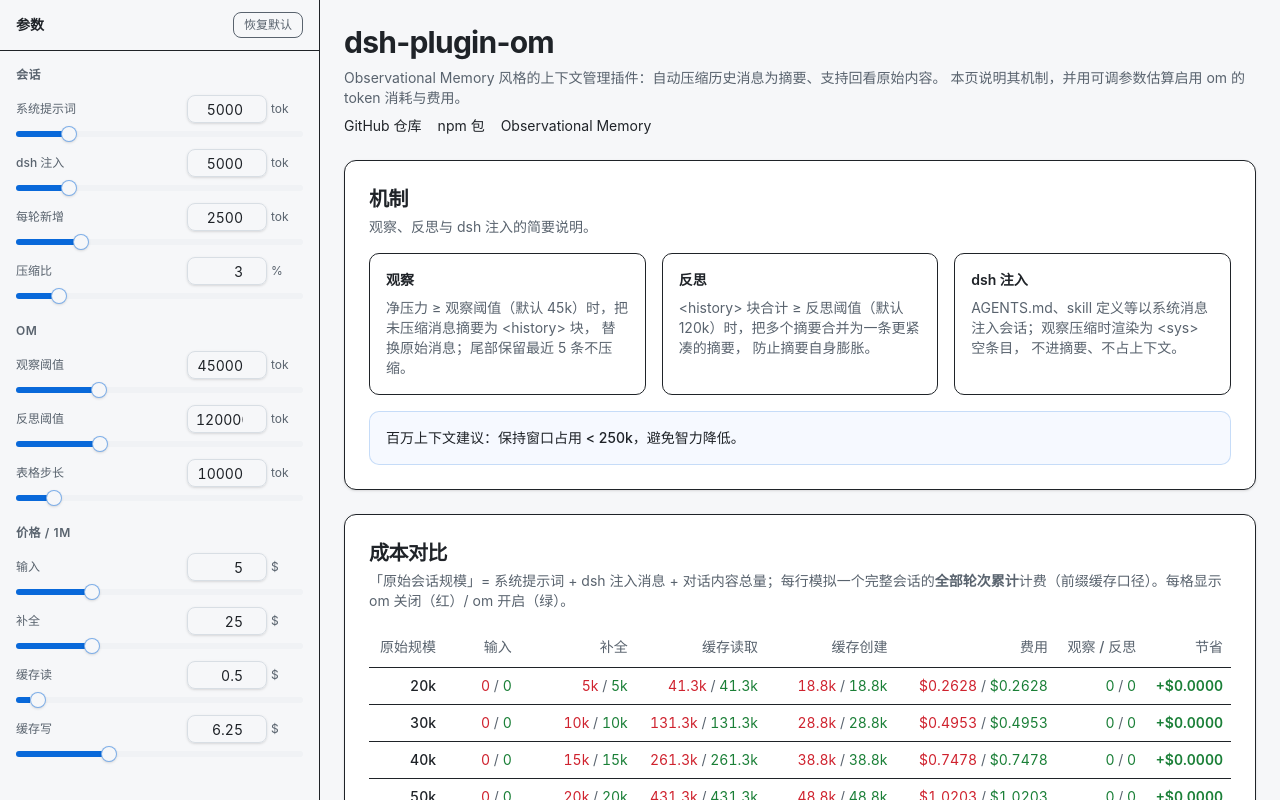
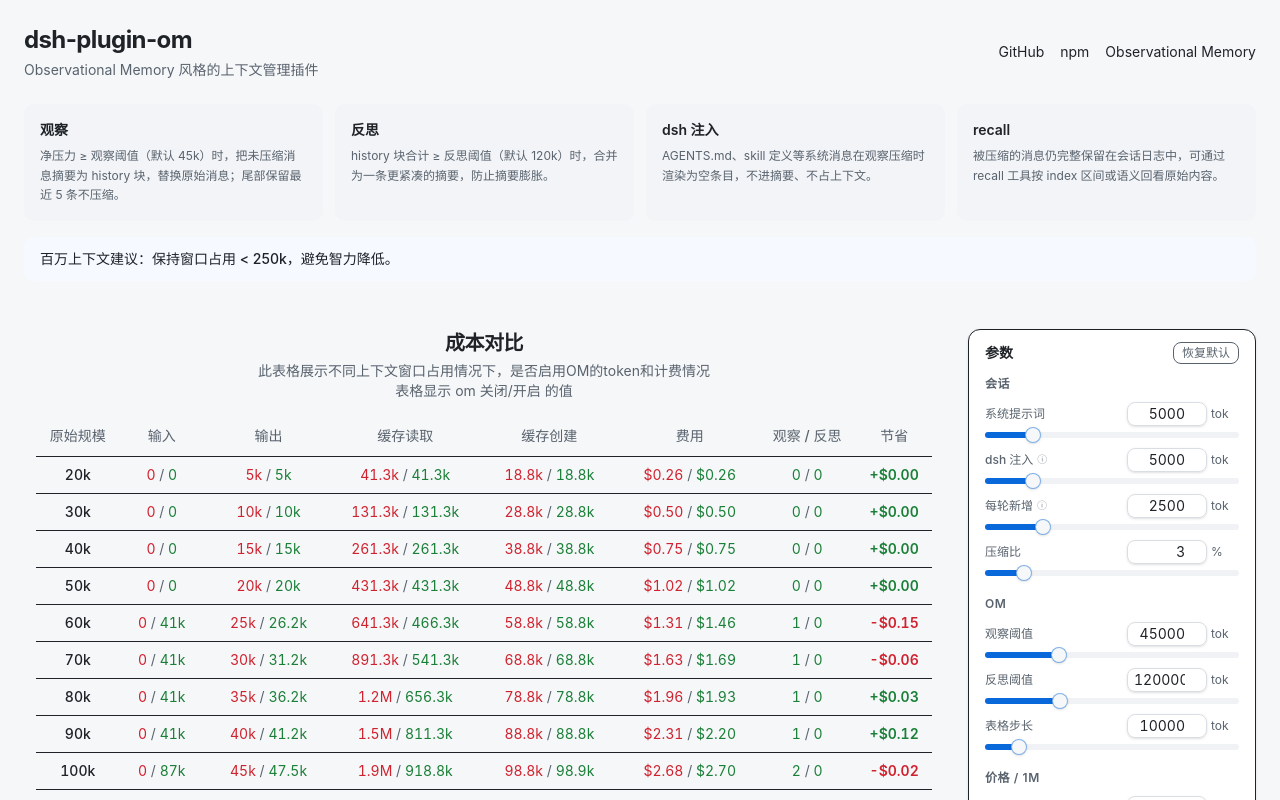
Before and after one commit to FanetheDivine/dsh-plugin-om, a React (Vite) app in the folder web/: page / in a window 1280 px wide. Shown: the top 800 px of the page. Built offline with nearby package versions, Linux system fonts and the light colour scheme.

Commit message:
refactor(web): UI 微调 - 居中表格、加宽 input、补全改输出、tooltip 描述

```diff
--- a/web/src/App.tsx
+++ b/web/src/App.tsx
@@ -1,5 +1,5 @@
 /**
- * 应用根组件：左侧参数侧边栏 + 右侧机制说明与成本对比表；
+ * 应用根组件：顶部机制说明 + 右侧参数侧边栏 + 居中成本对比表；
  * 参数状态集中在此，表格行随参数由 buildTable 重算。
  */
 import { useMemo, useState } from 'react';
@@ -14,9 +14,34 @@
   const [resetKey, setResetKey] = useState(0);
   const rows = useMemo(() => buildTable(params), [params]);
   return (
-    <div className="flex min-h-screen flex-col lg:flex-row">
-      {/* 侧边栏：参数调节 */}
-      <aside className="w-full shrink-0 border-b bg-background lg:w-80 lg:border-b-0 lg:border-r">
+    <div className="flex min-h-screen flex-col">
+      {/* 顶部通栏：标题 + 机制说明 */}
+      <div className="bg-background">
+        <div className="mx-auto max-w-7xl px-6 py-6">
+          <header className="mb-6 flex flex-wrap items-center justify-between gap-4">
+            <div>
+              <h1 className="text-2xl font-bold tracking-tight">dsh-plugin-om</h1>
+              <p className="mt-1 text-sm text-muted-foreground">
+                Observational Memory 风格的上下文管理插件
+              </p>
+            </div>
+            <div className="flex gap-4 text-sm">
+              <a href="https://github.com/FanetheDivine/dsh-plugin-om">GitHub</a>
+              <a href="https://www.npmjs.com/package/dsh-plugin-om">npm</a>
+              <a href="https://mastra.ai/research/observational-memory">Observational Memory</a>
+            </div>
+          </header>
+          <MechanismOverview />
+        </div>
+      </div>
+
+      {/* 主体：左侧表格 + 右侧参数侧边栏 */}
+      <div className="mx-auto flex w-full max-w-7xl flex-1 gap-6 px-6 py-6">
+        <main className="min-w-0 flex-1 overflow-x-auto">
+          <CostTable rows={rows} />
+        </main>
+        <aside className="w-72 shrink-0">
+          <div className="sticky top-6">
             <ParamsPanel
               key={resetKey}
               params={params}
@@ -26,29 +51,9 @@
                 setResetKey((k) => k + 1);
               }}
             />
+          </div>
         </aside>
-
-      {/* 主内容区 */}
-      <main className="flex-1 space-y-6 overflow-x-auto px-4 py-6 sm:px-6">
-        <header className="space-y-2">
-          <h1 className="text-2xl font-bold tracking-tight sm:text-3xl">dsh-plugin-om</h1>
-          <p className="text-sm text-muted-foreground">
-            Observational Memory 风格的上下文管理插件：自动压缩历史消息为摘要、支持回看原始内容。
-            本页说明其机制，并用可调参数估算启用 om 的 token 消耗与费用。
-          </p>
-          <div className="flex flex-wrap gap-4 text-sm">
-            <a href="https://github.com/FanetheDivine/dsh-plugin-om">GitHub 仓库</a>
-            <a href="https://www.npmjs.com/package/dsh-plugin-om">npm 包</a>
-            <a href="https://mastra.ai/research/observational-memory">Observational Memory</a>
       </div>
-        </header>
-        <MechanismOverview />
-        <CostTable rows={rows} />
-        <footer className="pb-4 text-center text-xs text-muted-foreground">
-          本站是 dsh-plugin-om 的说明与成本计算器，不随插件 npm
-          包发布；模型为估算，实际消耗以账单为准。
-        </footer>
-      </main>
     </div>
   );
 }
--- a/web/src/components/CostTable.tsx
+++ b/web/src/components/CostTable.tsx
@@ -20,10 +20,10 @@
   rows: CostRow[];
 };
 
-/** 合并单元格：om 关闭（红）/ om 开启（绿）双值展示。 */
+/** 合并单元格：om 关闭（红）/ om 开启（绿）双值展示，居中。 */
 function MergedCell({ off, on }: { off: string; on: string }) {
   return (
-    <TableCell className="text-right tabular-nums">
+    <TableCell className="text-center tabular-nums">
       <span className="text-om-off">{off}</span>
       <span className="text-muted-foreground"> / </span>
       <span className="text-om-on">{on}</span>
@@ -31,35 +31,36 @@
   );
 }
 
-/** 成本对比表组件：合并单元格 + 节省额高亮。 */
+/** 成本对比表组件：合并单元格 + 节省额高亮，居中列对齐。 */
 export function CostTable({ rows }: CostTableProps) {
   return (
-    <section className="rounded-xl border bg-card text-card-foreground shadow-sm" id="table">
-      <div className="p-6 pb-4">
+    <section id="table" className="flex flex-col items-center">
+      <div className="mb-4 w-full max-w-4xl text-center">
         <h2 className="text-xl font-semibold tracking-tight">成本对比</h2>
         <p className="mt-1 text-sm text-muted-foreground">
-          「原始会话规模」= 系统提示词 + dsh 注入消息 + 对话内容总量；每行模拟一个完整会话的
-          <strong>全部轮次累计</strong>计费（前缀缓存口径）。每格显示 om 关闭（红）/ om 开启（绿）。
+          此表格展示不同上下文窗口占用情况下，是否启用OM的token和计费情况
+          <br />
+          表格显示 om 关闭/开启 的值
         </p>
       </div>
-      <div className="overflow-x-auto px-6 pb-6">
+      <div className="w-full max-w-4xl overflow-x-auto">
         <Table>
           <TableHeader>
             <TableRow>
-              <TableHead className="text-right">原始规模</TableHead>
-              <TableHead className="text-right">输入</TableHead>
-              <TableHead className="text-right">补全</TableHead>
-              <TableHead className="text-right">缓存读取</TableHead>
-              <TableHead className="text-right">缓存创建</TableHead>
-              <TableHead className="text-right">费用</TableHead>
-              <TableHead className="text-right">观察 / 反思</TableHead>
-              <TableHead className="text-right">节省</TableHead>
+              <TableHead className="text-center">原始规模</TableHead>
+              <TableHead className="text-center">输入</TableHead>
+              <TableHead className="text-center">输出</TableHead>
+              <TableHead className="text-center">缓存读取</TableHead>
+              <TableHead className="text-center">缓存创建</TableHead>
+              <TableHead className="text-center">费用</TableHead>
+              <TableHead className="text-center">观察 / 反思</TableHead>
+              <TableHead className="text-center">节省</TableHead>
             </TableRow>
           </TableHeader>
           <TableBody>
             {rows.map((row) => (
               <TableRow key={row.targetTokens}>
-                <TableCell className="text-right font-medium tabular-nums">
+                <TableCell className="text-center font-medium tabular-nums">
                   {formatTokens(row.targetTokens)}
                 </TableCell>
                 <MergedCell off={formatTokens(row.off.input)} on={formatTokens(row.on.input)} />
@@ -76,13 +77,13 @@
                   on={formatTokens(row.on.cacheWrite)}
                 />
                 <MergedCell off={formatUsd(row.off.cost)} on={formatUsd(row.on.cost)} />
-                <TableCell className="text-right tabular-nums">
+                <TableCell className="text-center tabular-nums">
                   <span className="text-om-on">{row.on.observeCount}</span>
                   <span className="text-muted-foreground"> / </span>
                   <span className="text-om-on">{row.on.reflectCount}</span>
                 </TableCell>
                 <TableCell
-                  className={`text-right tabular-nums font-semibold ${row.savings >= 0 ? 'text-om-on' : 'text-om-off'}`}
+                  className={`text-center tabular-nums font-semibold ${row.savings >= 0 ? 'text-om-on' : 'text-om-off'}`}
                 >
                   {formatSignedUsd(row.savings)}
                 </TableCell>
--- a/web/src/components/MechanismOverview.tsx
+++ b/web/src/components/MechanismOverview.tsx
@@ -1,43 +1,40 @@
 /**
- * OM 机制简述区：观察、反思与 dsh 注入，含百万上下文窗口建议。
- * 保持简洁，不做细节展开。
+ * OM 机制简述区：观察、反思、dsh 注入、recall，含百万上下文窗口建议。
+ * 简洁卡片式，无多余边框。
  */
 export function MechanismOverview() {
+  const items = [
+    {
+      title: '观察',
+      desc: '净压力 ≥ 观察阈值（默认 45k）时，把未压缩消息摘要为 history 块，替换原始消息；尾部保留最近 5 条不压缩。',
+    },
+    {
+      title: '反思',
+      desc: 'history 块合计 ≥ 反思阈值（默认 120k）时，合并为一条更紧凑的摘要，防止摘要膨胀。',
+    },
+    {
+      title: 'dsh 注入',
+      desc: 'AGENTS.md、skill 定义等系统消息在观察压缩时渲染为空条目，不进摘要、不占上下文。',
+    },
+    {
+      title: 'recall',
+      desc: '被压缩的消息仍完整保留在会话日志中，可通过 recall 工具按 index 区间或语义回看原始内容。',
+    },
+  ];
   return (
-    <section className="rounded-xl border bg-card text-card-foreground shadow-sm" id="mechanism">
-      <div className="p-6 pb-4">
-        <h2 className="text-xl font-semibold tracking-tight">机制</h2>
-        <p className="mt-1 text-sm text-muted-foreground">观察、反思与 dsh 注入的简要说明。</p>
+    <section id="mechanism">
+      <div className="grid gap-3 sm:grid-cols-2 lg:grid-cols-4">
+        {items.map((item) => (
+          <div key={item.title} className="rounded-lg bg-muted/50 p-4">
+            <h3 className="text-sm font-semibold">{item.title}</h3>
+            <p className="mt-1.5 text-xs leading-relaxed text-muted-foreground">{item.desc}</p>
+          </div>
+        ))}
       </div>
-      <div className="px-6 pb-6">
-        <div className="grid gap-4 sm:grid-cols-3">
-          <div className="rounded-lg border p-4">
-            <h3 className="text-sm font-semibold">观察</h3>
-            <p className="mt-2 text-sm text-muted-foreground">
-              净压力 ≥ 观察阈值（默认 45k）时，把未压缩消息摘要为 &lt;history&gt; 块，
-              替换原始消息；尾部保留最近 5 条不压缩。
-            </p>
-          </div>
-          <div className="rounded-lg border p-4">
-            <h3 className="text-sm font-semibold">反思</h3>
-            <p className="mt-2 text-sm text-muted-foreground">
-              &lt;history&gt; 块合计 ≥ 反思阈值（默认 120k）时，把多个摘要合并为一条更紧凑的摘要，
-              防止摘要自身膨胀。
-            </p>
-          </div>
-          <div className="rounded-lg border p-4">
-            <h3 className="text-sm font-semibold">dsh 注入</h3>
-            <p className="mt-2 text-sm text-muted-foreground">
-              AGENTS.md、skill 定义等以系统消息注入会话；观察压缩时渲染为 &lt;sys&gt; 空条目，
-              不进摘要、不占上下文。
-            </p>
-          </div>
-        </div>
-        <div className="mt-4 rounded-lg border border-primary/20 bg-accent p-4">
-          <p className="text-sm font-medium text-accent-foreground">
-            百万上下文建议：保持窗口占用 &lt; 250k，避免智力降低。
-          </p>
-        </div>
+      <div className="mt-4 rounded-lg bg-accent px-4 py-3">
+        <p className="text-sm font-medium text-accent-foreground">
+          百万上下文建议：保持窗口占用 {'<'} 250k，避免智力降低。
+        </p>
       </div>
     </section>
   );
--- a/web/src/components/ParamsPanel.tsx
+++ b/web/src/components/ParamsPanel.tsx
@@ -1,7 +1,8 @@
 /**
- * 参数面板：会话假设 / om 参数 / Token 价格三组可调项（滑块 + 数字输入联动）。
- * 侧边栏布局，可滚动。导出 ParamsPanel。
+ * 参数面板：会话 / om / 价格三组可调项（滑块 + 数字输入联动）。
+ * 右侧侧边栏布局，可滚动。导出 ParamsPanel。
  */
+import { useState } from 'react';
 import { Input } from '@/components/ui/input';
 import { Label } from '@/components/ui/label';
 import { Slider } from '@/components/ui/slider';
@@ -11,6 +12,8 @@
 type SliderFieldProps = {
   /** 字段标签。 */
   label: string;
+  /** 字段说明（可选，悬停显示）。 */
+  tooltip?: string;
   /** 当前值（受控）。 */
   value: number;
   /** 滑块最小值。 */
@@ -26,15 +29,36 @@
 };
 
 /** 滑块 + 数字输入联动的参数项：滑块拖动与键盘输入都直接写回受控值。 */
-function SliderField({ label, value, min, max, step, unit, onChange }: SliderFieldProps) {
+function SliderField({ label, tooltip, value, min, max, step, unit, onChange }: SliderFieldProps) {
+  const [open, setOpen] = useState(false);
   return (
-    <div className="space-y-2">
+    <div className="space-y-1.5">
       <div className="flex items-center justify-between gap-2">
-        <Label className="text-xs text-muted-foreground">{label}</Label>
+        <div className="relative flex items-center gap-1">
+          <Label className="text-xs text-muted-foreground">{label}</Label>
+          {tooltip !== undefined ? (
+            <button
+              type="button"
+              className="text-[10px] text-muted-foreground/70"
+              aria-label={tooltip}
+              onMouseEnter={() => setOpen(true)}
+              onMouseLeave={() => setOpen(false)}
+              onFocus={() => setOpen(true)}
+              onBlur={() => setOpen(false)}
+            >
+              ⓘ
+            </button>
+          ) : null}
+          {open && tooltip !== undefined ? (
+            <span className="absolute left-0 top-full z-10 mt-1 w-40 rounded-md border bg-popover px-2 py-1 text-xs text-popover-foreground shadow-md">
+              {tooltip}
+            </span>
+          ) : null}
+        </div>
         <div className="flex items-center gap-1">
           <Input
             type="number"
-            className="h-7 w-20 px-2 text-right text-xs tabular-nums"
+            className="h-6 w-20 px-1.5 text-right text-xs tabular-nums"
             value={value}
             min={min}
             step={step}
@@ -48,7 +72,7 @@
             }}
           />
           {unit !== undefined ? (
-            <span className="w-8 text-xs text-muted-foreground">{unit}</span>
+            <span className="w-7 text-xs text-muted-foreground">{unit}</span>
           ) : null}
         </div>
       </div>
@@ -81,19 +105,19 @@
   const setPrice = (key: keyof ModelParams['prices'], value: number) =>
     onChange({ ...params, prices: { ...params.prices, [key]: value } });
   return (
-    <div className="flex h-full flex-col">
-      <div className="flex items-center justify-between border-b px-4 py-3">
+    <div className="rounded-xl border bg-card text-card-foreground shadow-sm">
+      <div className="flex items-center justify-between px-4 py-3">
         <h2 className="text-sm font-semibold">参数</h2>
         <button
           type="button"
-          className="rounded-md border px-2.5 py-1 text-xs text-muted-foreground transition-colors hover:border-primary hover:text-primary"
+          className="rounded-md border px-2 py-0.5 text-xs text-muted-foreground transition-colors hover:border-primary hover:text-primary"
           onClick={onReset}
         >
           恢复默认
         </button>
       </div>
-      <div className="flex-1 space-y-6 overflow-y-auto px-4 py-4">
-        <fieldset className="space-y-3">
+      <div className="space-y-5 px-4 pb-4">
+        <fieldset className="space-y-2.5">
           <legend className="text-xs font-semibold uppercase tracking-wider text-muted-foreground">
             会话
           </legend>
@@ -108,6 +132,7 @@
           />
           <SliderField
             label="dsh 注入"
+            tooltip="AGENTS.md、skill 定义等系统消息，首次观察压缩后遮蔽为空条目"
             unit="tok"
             value={params.injectedTokens}
             min={0}
@@ -117,6 +142,7 @@
           />
           <SliderField
             label="每轮新增"
+            tooltip="每轮用户消息 + 模型回复的 token 增量，双方各半"
             unit="tok"
             value={params.turnDeltaTokens}
             min={500}
@@ -135,7 +161,7 @@
           />
         </fieldset>
 
-        <fieldset className="space-y-3">
+        <fieldset className="space-y-2.5">
           <legend className="text-xs font-semibold uppercase tracking-wider text-muted-foreground">
             om
           </legend>
@@ -168,7 +194,7 @@
           />
         </fieldset>
 
-        <fieldset className="space-y-3">
+        <fieldset className="space-y-2.5">
           <legend className="text-xs font-semibold uppercase tracking-wider text-muted-foreground">
             价格 / 1M
           </legend>
@@ -182,7 +208,7 @@
             onChange={(v) => setPrice('input', v)}
           />
           <SliderField
-            label="补全"
+            label="输出"
             unit="$"
             value={params.prices.completion}
             min={0}
--- a/web/src/format.ts
+++ b/web/src/format.ts
@@ -1,5 +1,6 @@
 /**
  * 数字展示辅助：token 量与 USD 金额的紧凑格式化。
+ * token 最多保留 1 位小数，价格最多保留 2 位小数。
  * 导出 formatTokens / formatUsd / formatSignedUsd。
  */
 
@@ -8,19 +9,19 @@
   return s.includes('.') ? s.replace(/0+$/, '').replace(/\.$/, '') : s;
 }
 
-/** token 数紧凑展示：小于 1k 原样、小于 1M 用 k（1 位小数）、以上用 M（2 位小数）。 */
+/** token 数紧凑展示：小于 1k 原样、小于 1M 用 k（1 位小数）、以上用 M（1 位小数）。 */
 export function formatTokens(n: number): string {
   if (n < 1000) return String(Math.round(n));
   if (n < 1_000_000) return `${trimZero((n / 1000).toFixed(1))}k`;
-  return `${trimZero((n / 1_000_000).toFixed(2))}M`;
+  return `${trimZero((n / 1_000_000).toFixed(1))}M`;
 }
 
-/** USD 金额：固定 4 位小数（价格对比表的精度）。 */
+/** USD 金额：最多 2 位小数（价格对比表的精度）。 */
 export function formatUsd(n: number): string {
-  return `$${n.toFixed(4)}`;
+  return `$${n.toFixed(2)}`;
 }
 
 /** 带符号 USD（节省额）：正数加 +、负数加 -。 */
 export function formatSignedUsd(n: number): string {
-  return `${n >= 0 ? '+' : '-'}$${Math.abs(n).toFixed(4)}`;
+  return `${n >= 0 ? '+' : '-'}$${Math.abs(n).toFixed(2)}`;
 }
```
Also changed, not shown: 1 other file (tests, documents, lock files or other folders). Lines whose indentation alone changed are shown as unchanged.
